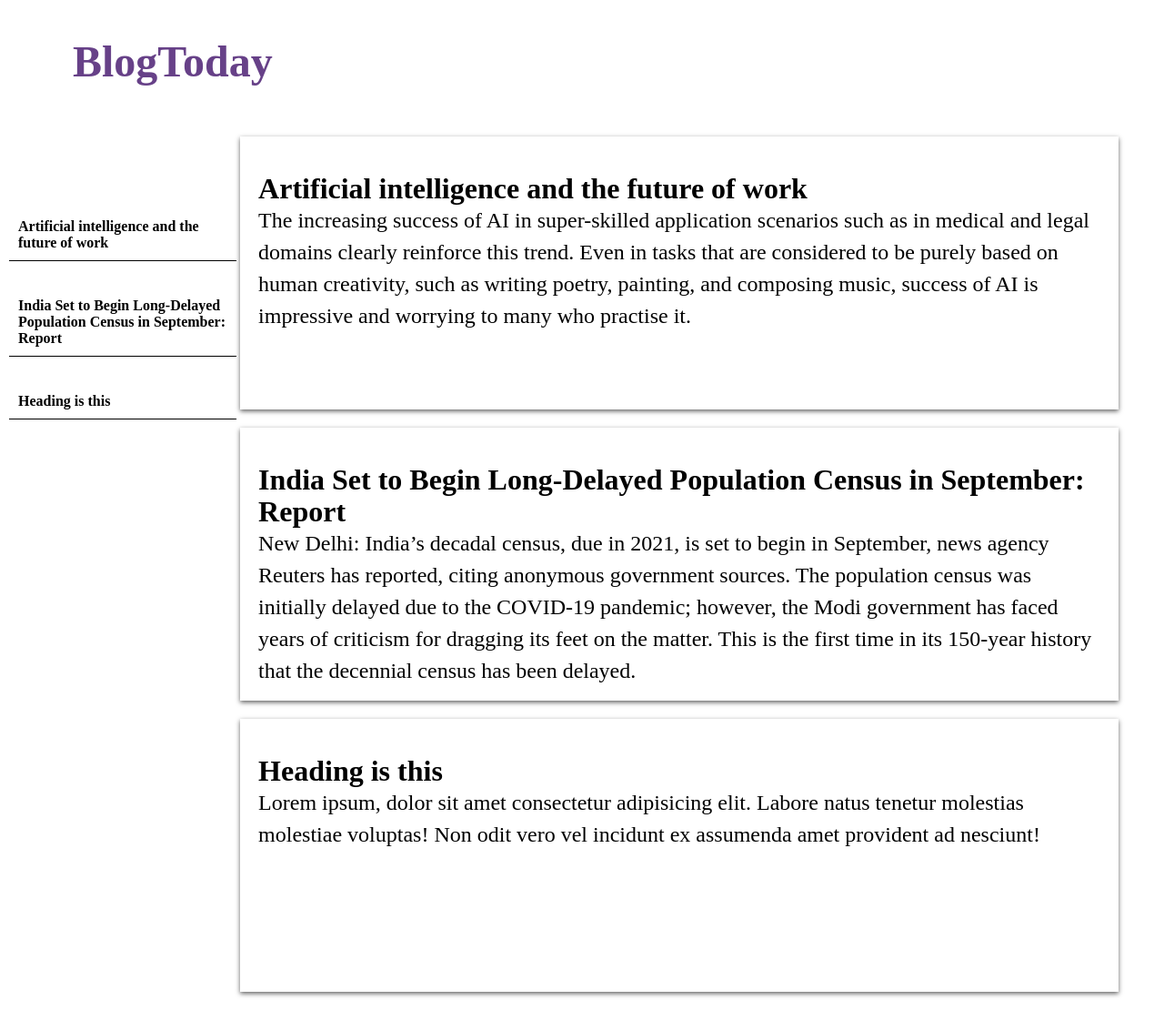
After one commit to Sakib-Dalal/DebateOn, a Flask app: page /blog in a window 1280 px wide. The commit adds this page. Shown: the whole page at 91% size. Run offline with Flask 3, Linux system fonts and the light colour scheme; some libraries are stand-ins or nearby versions.

Commit message:
add blog page

```diff
--- a/main.py
+++ b/main.py
@@ -257,6 +257,9 @@ def room():
     messages = rooms[room]['messages']
     return render_template('room.html', room=room, user=name, messages=messages)
 
+@app.route('/blog')
+def blog():
+    return render_template("blog.html")
 
 @socketio.on('connect')
 def handle_connect():
--- a/static/style.css
+++ b/static/style.css
@@ -19,6 +19,7 @@
         margin: 2px;
         font-size: 12px !important;
         font-weight: bold;
+
     }
     .logo {
         font-size: 35px !important;
@@ -37,6 +38,16 @@
     }
     .image_set img{
         height: 200px !important;
+    }
+    pre{
+        font-size: 20px !important;
+        line-height: 40px !important;
+        font-weight: 600 !important;
+        margin-top: 230px !important;
+        margin-left: 10px;
+    }
+    pre span{
+        font-size: 50px !important;
     }
 }
 #chat-box {
--- /dev/null
+++ b/templates/blog.html
@@ -0,0 +1,335 @@
+<!DOCTYPE html>
+<html lang="en">
+  <head>
+    <meta charset="UTF-8" />
+    <meta name="viewport" content="width=device-width, initial-scale=1.0" />
+    <title>Extract Content</title>
+    <link
+      rel="stylesheet"
+      href="https://cdnjs.cloudflare.com/ajax/libs/font-awesome/6.6.0/css/all.min.css"/>
+      <!-- Add Firebase SDKs via CDN -->
+
+    <link rel="stylesheet" href="style.css" />
+  </head>
+  <style>
+    *{
+    margin: 0;
+    padding: 0;
+    box-sizing: border-box;
+}
+body{
+    display: flex;
+    flex-direction: row;
+   overflow-x: hidden;
+}
+
+.box{
+    display:flex;
+    width: 100%;
+}
+
+
+.innerdiv{
+    position: relative;
+    /* border: 1px black solid; */
+    color: aliceblue;
+    margin: -300px 140px 0px 0px;
+    background: rgba(128, 128, 128, 0.836);
+    display: none;
+    transition: 0.5s;
+    width: 100%;
+}
+.innerdiv .innercontent{
+    display: flex;
+    flex-direction: column;
+    margin: 10px 100px;
+}
+.innercontent .maincontent{
+    display: flex;
+    margin: 10px 50px 10px 0px;
+}
+.maincontent p{
+    font-size: larger;
+}
+.maincontent img{
+    border-radius: 20px;
+}
+.innercontent img {
+    height: 400px;
+    width: 400px;
+}
+.cancle{
+    cursor: pointer;
+}
+.innerdiv p{
+    font-size: large;
+}
+.blog{
+    font-family: 'Times New Roman', Times, serif;
+    padding: 40px 20px;
+    line-height: 35px;
+    width: 100% !important;
+    box-shadow: 0px 2px 5px 0px #636363;
+    height: 300px;
+    transition: 0.2s;
+    margin-bottom: 20px;
+}
+.blog p{
+    font-size:x-large;
+}
+main{
+    width: 100%;
+    margin-top: 150px;
+    margin-right: 50px;
+}
+i{
+    margin: 20px;
+    font-size: 30px;
+}
+.blog img{
+    height: 400px;
+    width: 400px;
+}
+/* style.css */
+
+
+.sidenavbar{
+    position: fixed;
+    padding: 200px 30px 0px 0px;
+    z-index: 1;
+    height: 100%;
+}
+.zaxis{
+    position: relative;
+    width: 350px !important;
+}
+h4{
+    width: 250px;
+    border-bottom: 1px black solid;
+    margin: 30px 10px;
+    padding: 10px;
+    transition: 0.2s;
+}
+.sidenavbar h4:hover{
+    transform: scale(1.02); /* Corrected: Removed 'px' from scale */
+    box-shadow: 0px 1px 3px 4px #bebebe;
+    cursor: pointer;
+}
+
+nav ul {
+    display: flex;
+    position: fixed;
+    background: #ffffff;
+    width: 100%;
+    height: 100px;
+
+}
+nav ul li{
+    position: relative;
+    right: -900px;
+    margin: 30px;
+    list-style-type: none;
+    font-size: x-large;
+}
+nav ul h1{
+    font-family: 'Times New Roman', Times, serif;
+margin: 40px 80px;
+color: #674188;
+font-size:3em;
+}
+.blog:hover{
+    transform: scale(1.02); /* Corrected: Removed 'px' from scale */
+    box-shadow: 0px 1px 3px 4px #bebebe;
+    cursor: pointer;
+}
+
+  </style>
+  <body>
+    <!-- navbar -->
+    <nav onclick="back()">
+      <ul>
+        <h1>BlogToday</h1>
+        <li>Home</li>
+        <li>Author</li>
+        <li>About us</li>
+      </ul>
+    </nav>
+
+      <!-- side nav bar -->
+
+      <div class="sidenavbar" onclick="back()">
+        <h4 class="h4"></h4>
+        <h4 class="h4"></h4>
+        <h4 class="h4"></h4>
+      </div>
+      <div class="zaxis"></div>
+
+      <!-- Blogs -->
+      <main>
+        <div class="blog" onclick="myFunction()">
+          <h1 class="heading">
+            Artificial intelligence and the future of work
+          </h1>
+          <!-- <img src="AI.jpg" alt="this is image" /> -->
+          <p>
+            The increasing success of AI in super-skilled application scenarios
+            such as in medical and legal domains clearly reinforce this trend.
+            Even in tasks that are considered to be purely based on human
+            creativity, such as writing poetry, painting, and composing music,
+            success of AI is impressive and worrying to many who practise it.
+          </p>
+        </div>
+
+        <div class="innerdiv">
+          <i class="fa-solid fa-arrow-left-long cancle" onclick="cancle()"></i>
+          <div class="innercontent">
+            <h1 class="innerheading"></h1>
+            <div class="maincontent">
+              <p>
+                The increasing success of AI in super-skilled application
+                scenarios such as in medical and legal domains clearly reinforce
+                this trend. Even in tasks that are considered to be purely based
+                on human creativity, such as writing poetry, painting, and
+                composing music, success of AI is impressive and worrying to
+                many who practise it. What then will be left for humans in the
+                future? The answer probably lies in the way current AI models
+                are designed. At their heart, they are mathematical tools,
+                albeit too complex for humans to explain. This, therefore, leads
+                to the conclusion that anything that can be “measured’’ in terms
+                of numbers can be solved by AI models. Thus, humans may not be
+                required for these so-called “left-brain’’ functions. This
+                disruption calls for a massive re-skilling of the human
+                population. Humans should focus on developing and utilising
+                right-brain skills, such as critical thinking, creativity,
+                emotional intelligence, and empathy.
+              </p>
+              <img src="AI.jpg" alt="this is image" />
+            </div>
+          </div>
+        </div>
+
+        <div class="blog" onclick="myFunction()">
+          <h1 class="heading">India Set to Begin Long-Delayed Population Census in September: Report</h1>
+          <p>
+            New Delhi: India’s decadal census, due in 2021, is set to begin in September, news agency Reuters has reported, citing anonymous government sources.
+
+
+The population census was initially delayed due to the COVID-19 pandemic; however, the Modi government has faced years of criticism for dragging its feet on the matter. This is the first time in its 150-year history that the decennial census has been delayed.
+          </p>
+        </div>
+        <div class="innerdiv">
+            <i class="fa-solid fa-arrow-left-long cancle" onclick="cancle()"></i>
+            <div class="innercontent">
+              <h1 class="innerheading"></h1>
+              <div class="maincontent">
+                <p>
+                  The increasing success of AI in super-skilled application
+                  scenarios such as in medical and legal domains clearly reinforce
+                  this trend. Even in tasks that are considered to be purely based
+                  on human creativity, such as writing poetry, painting, and
+                  composing music, success of AI is impressive and worrying to
+                  many who practise it. What then will be left for humans in the
+                  future? The answer probably lies in the way current AI models
+                  are designed. At their heart, they are mathematical tools,
+                  albeit too complex for humans to explain. This, therefore, leads
+                  to the conclusion that anything that can be “measured’’ in terms
+                  of numbers can be solved by AI models. Thus, humans may not be
+                  required for these so-called “left-brain’’ functions. This
+                  disruption calls for a massive re-skilling of the human
+                  population. Humans should focus on developing and utilising
+                  right-brain skills, such as critical thinking, creativity,
+                  emotional intelligence, and empathy.
+                </p>
+                <img src="AI.jpg" alt="this is image" />
+              </div>
+            </div>
+          </div>
+
+        <div class="blog" onclick="myFunction()">
+          <h1 class="heading">Heading is this</h1>
+          <p>
+            Lorem ipsum, dolor sit amet consectetur adipisicing elit. Labore
+            natus tenetur molestias molestiae voluptas! Non odit vero vel
+            incidunt ex assumenda amet provident ad nesciunt!
+          </p>
+        </div>
+      </main>
+    </div>
+
+    <script>
+      // Select the first element with the class 'heading'
+      const heading = document.getElementsByClassName("heading")[0];
+      const heading2 = document.getElementsByClassName("heading")[1];
+      const heading3 = document.getElementsByClassName("heading")[2];
+
+      // Store the text content of the heading in the variable 'demo'
+      let demo = heading.textContent;
+      let demo1 = heading2.textContent;
+      let demo2 = heading3.textContent;
+      // Select the first element with the class 'h4' and set its innerHTML to the value of 'demo'
+      document.getElementsByClassName("h4")[0].innerHTML = demo;
+      document.getElementsByClassName("h4")[1].innerHTML = demo1;
+      document.getElementsByClassName("h4")[2].innerHTML = demo2;
+
+      document.getElementsByClassName("innerheading")[0].innerHTML = demo;
+      document.getElementsByClassName("innerheading")[1].innerHTML = demo1;
+      document.getElementsByClassName("innerheading")[2].innerHTML = demo2;
+
+      function myFunction() {
+        document.getElementsByClassName("innerdiv")[0].style.display = "block";
+      }
+      function cancle() {
+        document.getElementsByClassName("innerdiv")[0].style.display = "none";
+      }
+      function back() {
+        document.getElementsByClassName("innerdiv")[0].style.display = "none";
+      }
+
+
+      // script.js
+document.getElementById('send-button').addEventListener('click', function() {
+    sendMessage();
+});
+
+document.getElementById('message-input').addEventListener('keypress', function(e) {
+    if (e.key === 'Enter') {
+        sendMessage();
+    }
+});
+
+function sendMessage() {
+    const messageInput = document.getElementById('message-input');
+    const messageText = messageInput.value.trim();
+
+    if (messageText !== '') {
+        const messageContainer = document.createElement('div');
+        messageContainer.classList.add('message', 'sent');
+        messageContainer.textContent = messageText;
+
+        document.getElementById('chat-messages').appendChild(messageContainer);
+        messageInput.value = '';
+
+        // Scroll to the latest message
+        document.getElementById('chat-messages').scrollTop = document.getElementById('chat-messages').scrollHeight;
+    }
+}
+
+// Your web app's Firebase configuration
+const firebaseConfig = {
+  apiKey: "AIzaSyCzjKK010ev1kdoJmr04WsLJUWcbD9Pcfc",
+  authDomain: "debateon-7747e.firebaseapp.com",
+  databaseURL: "https://debateon-7747e-default-rtdb.firebaseio.com",
+  projectId: "debateon-7747e",
+  storageBucket: "debateon-7747e.appspot.com",
+  messagingSenderId: "995471225881",
+  appId: "1:995471225881:web:339aabe77df21b71fee688",
+  measurementId: "G-HF8TB9K8NC"
+};
+
+// Initialize Firebase
+const app = firebase.initializeApp(firebaseConfig);
+const database = firebase.database(app);
+
+    </script>
+  </body>
+</html>
--- a/templates/index.html
+++ b/templates/index.html
@@ -34,4 +34,10 @@
                 </div>
               </nav>
 
+<pre style="font-size: 2.5em; height: 500px; font-weight: 1200; font-family:Cambria, Cochin, Georgia, Times, 'Times New Roman', serif; color: #9c79a7; margin-top: 150px; line-height: 75px;"><span style="font-size: 3em; font-weight: bold !important; position: relative; z-index: 1px;">For</span> good ideas and true innovation,
+ you need human interaction, conflict,
+ argument & debate.</pre>
+
+
+
 {% include "footer.html" %}
--- a/templates/userpage.html
+++ b/templates/userpage.html
@@ -99,7 +99,7 @@
             <div class="card-body">
               <h5 class="card-title">Blogs</h5>
               <p class="card-text">This is a wider card with supporting text below as a natural lead-in to additional content. This content is a little bit longer.</p>
-              <a aria-current="page" href="{{ url_for('playground') }}">
+              <a aria-current="page" href="{{ url_for('blog') }}">
                 <button type="button" class="btn" style="color: #fdfdfd; background-color: #B692C2;">
                     View
                 </button>
```
